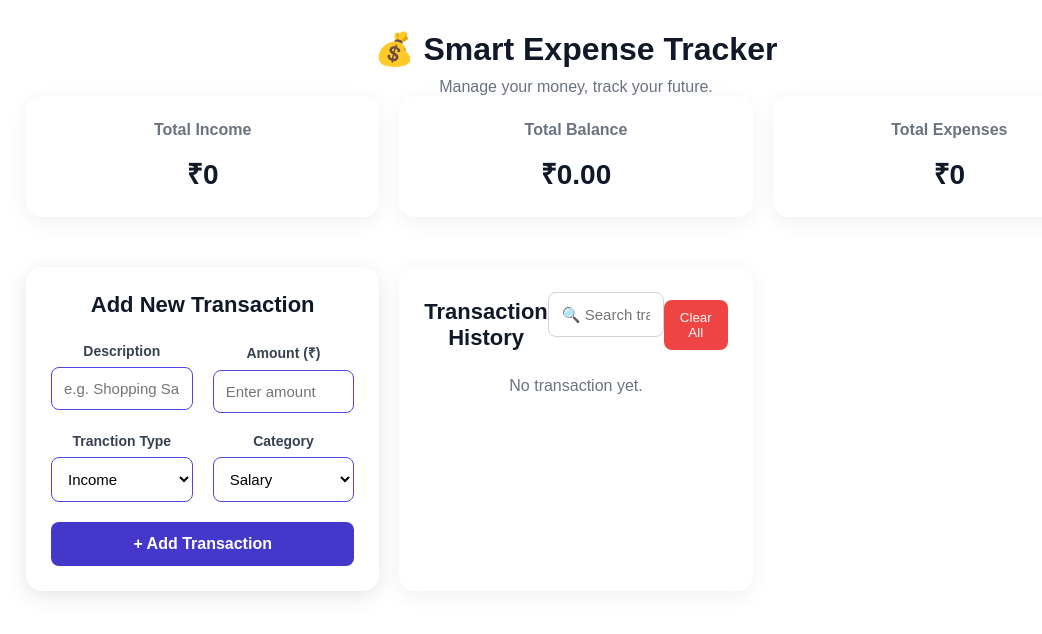
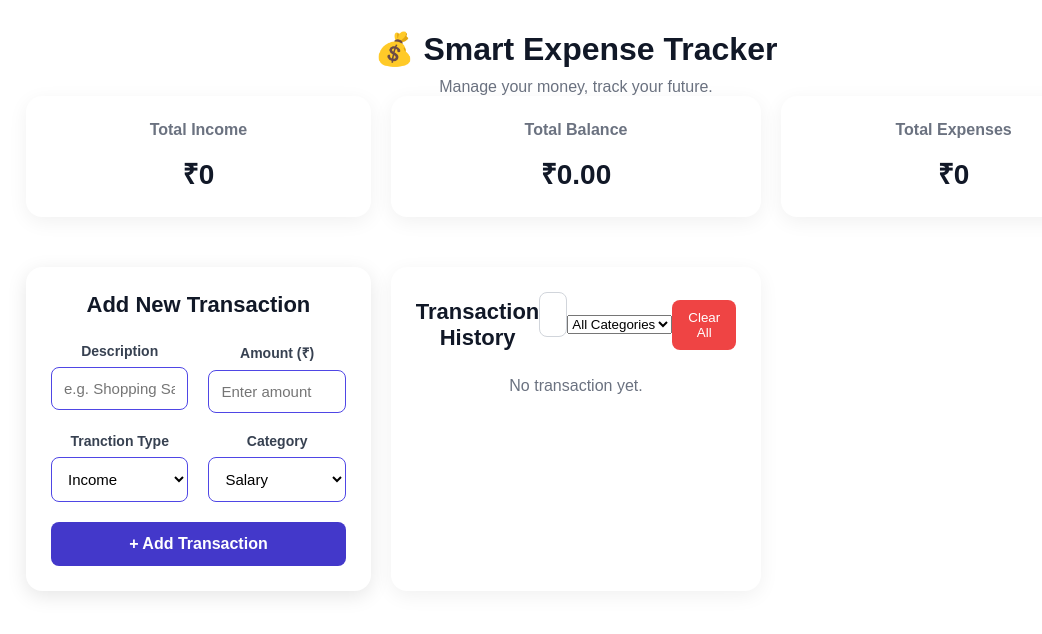
Before and after one commit to yamunakumari890/Smart-Expense-Tracker, a plain HTML site: page index.html in a window 1280 px wide. Shown: the whole page, without its empty margins (64-1106 px from the left). Drawn offline with Linux system fonts and the light colour scheme.

Commit message:
Add Category Filter Function in html file

```diff
--- a/index.html
+++ b/index.html
@@ -77,6 +77,17 @@
           <input type="text" id="searchInput" placeholder="🔍 Search transactions...">
          </div>
 
+         <div class="filter-box">
+          <select id="categoryFilter">
+            <option value="all">All Categories</option>
+            <option vlaue="Food">Food</option>
+             <option value="Shopping">Shopping</option>
+             <option value="Travel">Travel</option>
+             <option value="Bills">Bills</option>
+             <option value="Other">Other</option>
+          </select>
+         </div>
+
          <button id="clearAllBtn">Clear All</button>
         </div>
 
```
